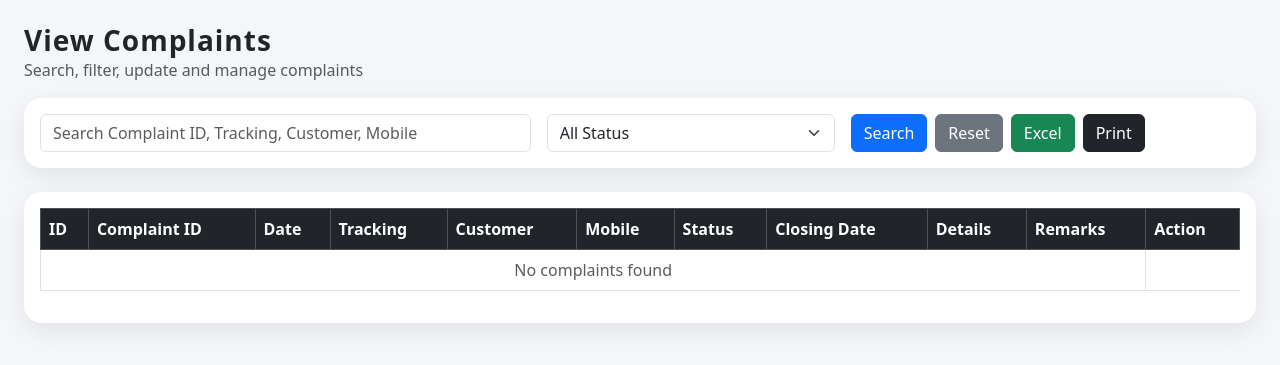
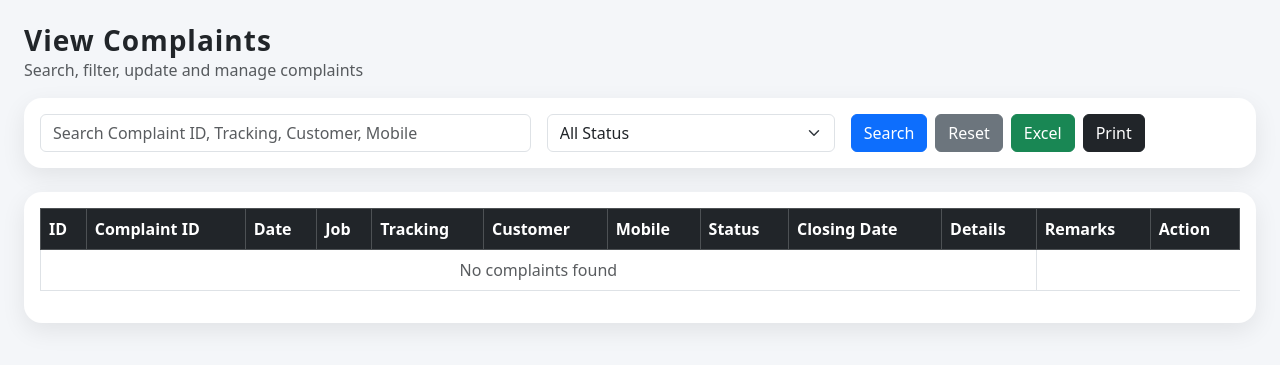
Before and after one commit to localgrowdigital-tech/gsn-complaints, a PHP site: page /view-complaints.php in a window 1280 px wide. Shown: the part 56-421 px from the top of the page. Run offline with PHP 8.4, Linux system fonts and the light colour scheme; the visitor is signed in with stand-in values (Sample User, id 1); data that the repository does not hold is empty.

Commit message:
Add job mapping to complaints

```diff
--- a/add-complaint.php
+++ b/add-complaint.php
@@ -25,14 +25,16 @@ if (isset($_POST['save'])) {
 $sql = "INSERT INTO complaints
 (complaint_id, job_id, complaint_date, tracking_number, secondary_tracking_number, customer_name, mobile, address, complaint_type, description, status)
 VALUES
-    ('$complaint_id', '$job_id', '$complaint_date', '$tracking_number', '$secondary_tracking_number', '$customer_name', '$mobile', '$address', '$complaint_type', '$description', '$status')
+('$complaint_id', '$job_id', '$complaint_date', '$tracking_number', '$secondary_tracking_number', '$customer_name', '$mobile', '$address', '$complaint_type', '$description', '$status')";
 
 if (mysqli_query($conn, $sql)) {
     $success = "Complaint Added Successfully. Complaint ID: " . $complaint_id;
 } else {
     $error = "Error: " . mysqli_error($conn);
 }
+
 }
+
 ?>
 
 <!DOCTYPE html>
--- a/view-complaints.php
+++ b/view-complaints.php
@@ -161,6 +161,7 @@ ORDER BY complaints.id DESC
                         <th>ID</th>
                         <th>Complaint ID</th>
                         <th>Date</th>
+                        <th>Job</th>
                         <th>Tracking</th>
                         <th>Customer</th>
                         <th>Mobile</th>
@@ -185,6 +186,7 @@ ORDER BY complaints.id DESC
                                     <td><?php echo $row['id']; ?></td>
                                     <td><b><?php echo $row['complaint_id']; ?></b></td>
                                     <td><?php echo $row['complaint_date']; ?></td>
+                                    <td><?php echo $row['job_name']; ?></td>
                                     <td><?php echo $row['tracking_number']; ?></td>
                                     <td><?php echo $row['customer_name']; ?></td>
                                     <td><?php echo $row['mobile']; ?></td>
```
Lines whose indentation alone changed are shown as unchanged.
